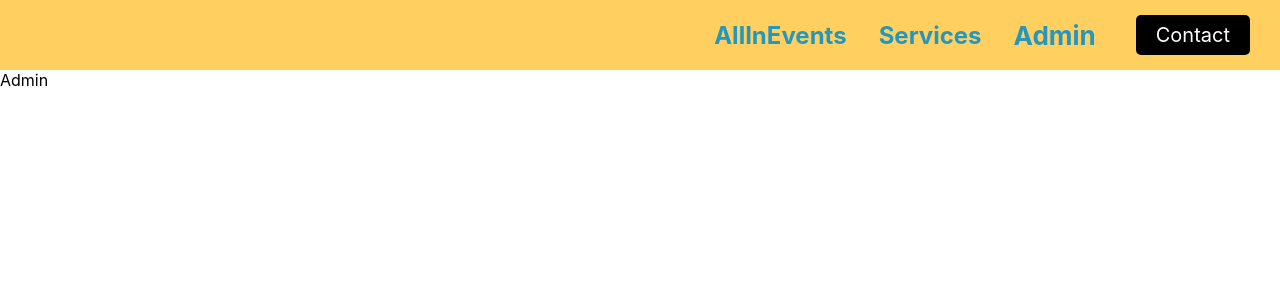
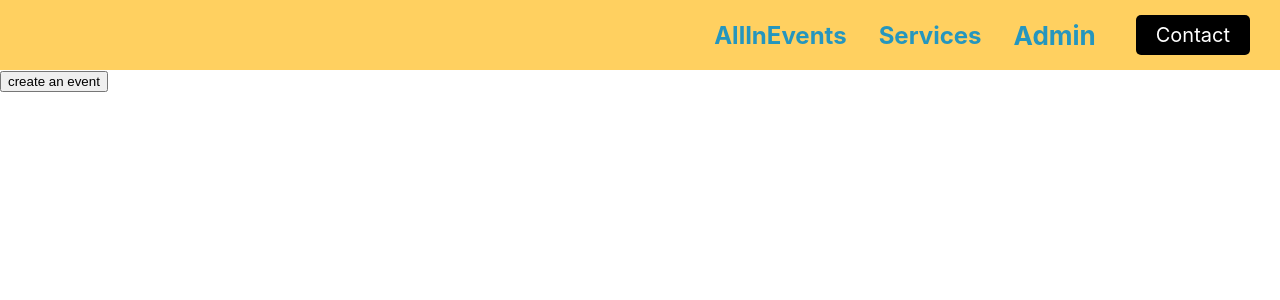
Before and after one commit to littlephillips/Allinevents-Frontend, a React (Create React App) app: page /admin in a window 1280 px wide. Shown: the top 300 px of the page. Built offline with nearby package versions, Linux system fonts and the light colour scheme.

Commit message:
feature: create new event form

```diff
--- a/src/pages/AdminPage.js
+++ b/src/pages/AdminPage.js
@@ -2,7 +2,11 @@ import React from 'react'
 
 function Admin() {
     return (
-    <div>Admin</div>
+        <div className='w-full h-screen'>
+            <div className='w-full h-full px-2 px-8'>
+                <button className='py-1 px-2 border border-yellow-400 rounded-full'>create an event</button>
+            </div>
+        </div>
     )
 }
 
```
